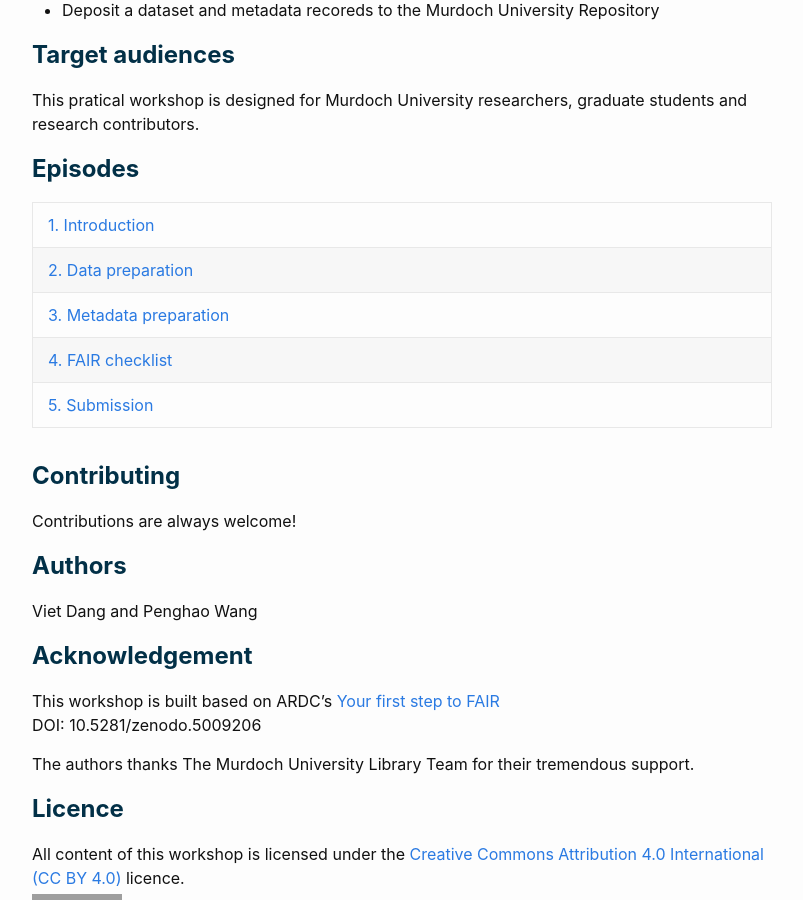
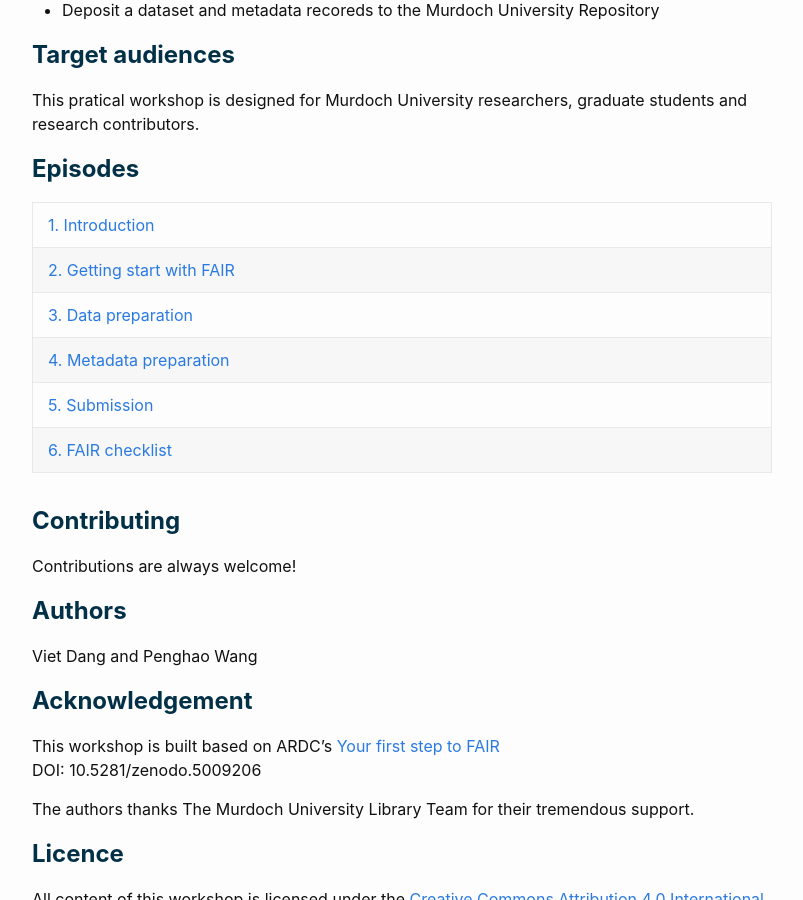
Before and after one commit to WCGA-Murdoch/FAIR-Workshop, a Jekyll site: the page built from index.md, in a window 1280 px wide and 900 px high, scrolled down 458 px. Shown: the whole window, without its empty margins (238-1041 px from the left). Built offline with Jekyll 4.4.1, drawn with Linux system fonts in a browser that asks for light colours; our own code applies the rules of GitHub Pages for plain Markdown files; grey boxes are pictures that could not be loaded.

```diff
--- a/index.md
+++ b/index.md
@@ -25,10 +25,11 @@ This pratical workshop is designed for Murdoch University researchers, graduate
 ## <span style="color:#023047"> **Episodes** </span>
 
 [1. Introduction](01-Introduction) |
-[2. Data preparation](02-Prepare-data) |
-[3. Metadata preparation](03-Prepare-metadata) |
-[4. FAIR checklist](04-FAIR-checklist) |
+[2. Getting start with FAIR](02-FAIR) |
+[3. Data preparation](03-Prepare-data) |
+[4. Metadata preparation](04-Prepare-metadata) |
 [5. Submission](05-Submission-01) |
+[6. FAIR checklist](FAIR-checklist) |
 
 ## <span style="color:#023047"> **Contributing** </span>
 
```
Also changed, not shown: _episodes/01-Introduction.md (+2 -13 lines), _episodes/02-FAIR.md (renamed from _episodes/02-Prepare-data.md, +2 -8 lines), _episodes/03-Prepare-data.md (added, +47 -0 lines), _episodes/04-Prepare-metadata.md (renamed from _episodes/03-Prepare-metadata.md, +1 -1 lines), _episodes/07-FAIR-checklist.md (renamed from _episodes/04-FAIR-checklist.md, +1 -1 lines), README.md.
